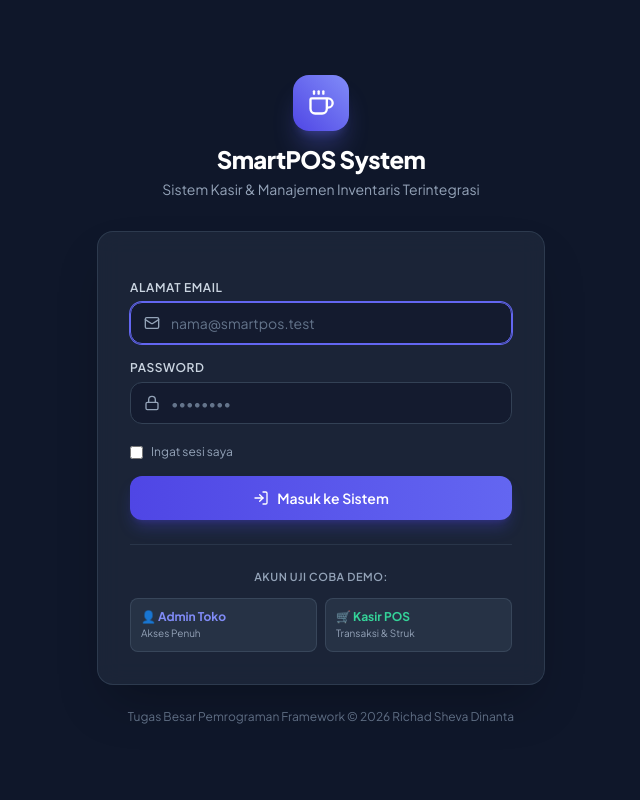
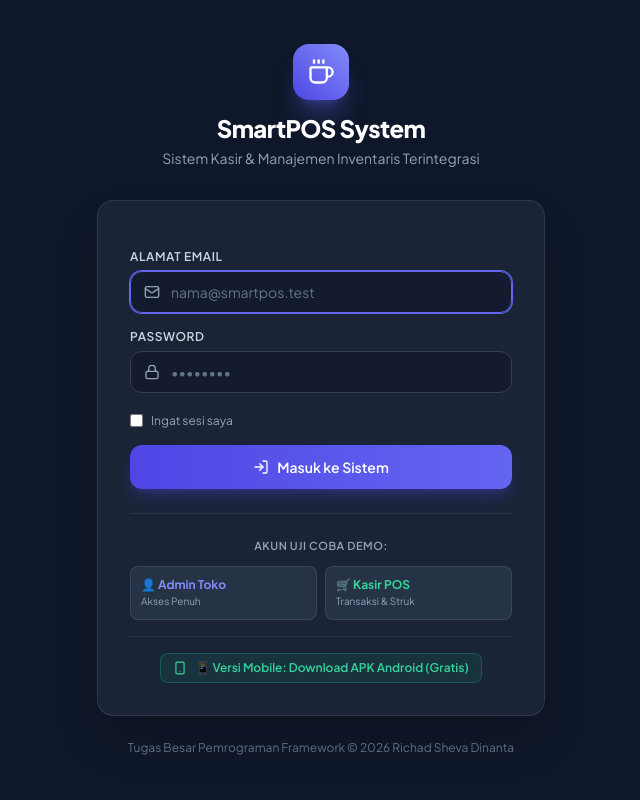
Before and after one commit to richad1109/smart-pos, a Laravel app: page /login in a window 1280 px wide. Shown: the whole page, without its empty margins (319-959 px from the left). Run offline with Laravel 12, Linux system fonts and the light colour scheme; some libraries are stand-ins or nearby versions.

Commit message:
[P-4] Tambah Tombol Download APK Android di Halaman Login

```diff
--- a/resources/views/auth/login.blade.php
+++ b/resources/views/auth/login.blade.php
@@ -99,6 +99,15 @@
                         <span class="text-[10px] text-slate-400">Transaksi & Struk</span>
                     </button>
                 </div>
+
+                <!-- Tombol Download APK Android -->
+                <div class="mt-4 pt-4 border-t border-slate-700/50">
+                    <a href="https://github.com/richad1109/smart-pos/releases" target="_blank"
+                       class="inline-flex items-center gap-2 px-3 py-1.5 rounded-lg bg-emerald-500/10 hover:bg-emerald-500/20 text-emerald-400 border border-emerald-500/30 text-xs font-semibold transition">
+                        <i data-lucide="smartphone" class="w-3.5 h-3.5"></i>
+                        <span>📱 Versi Mobile: Download APK Android (Gratis)</span>
+                    </a>
+                </div>
             </div>
         </div>
 
```
